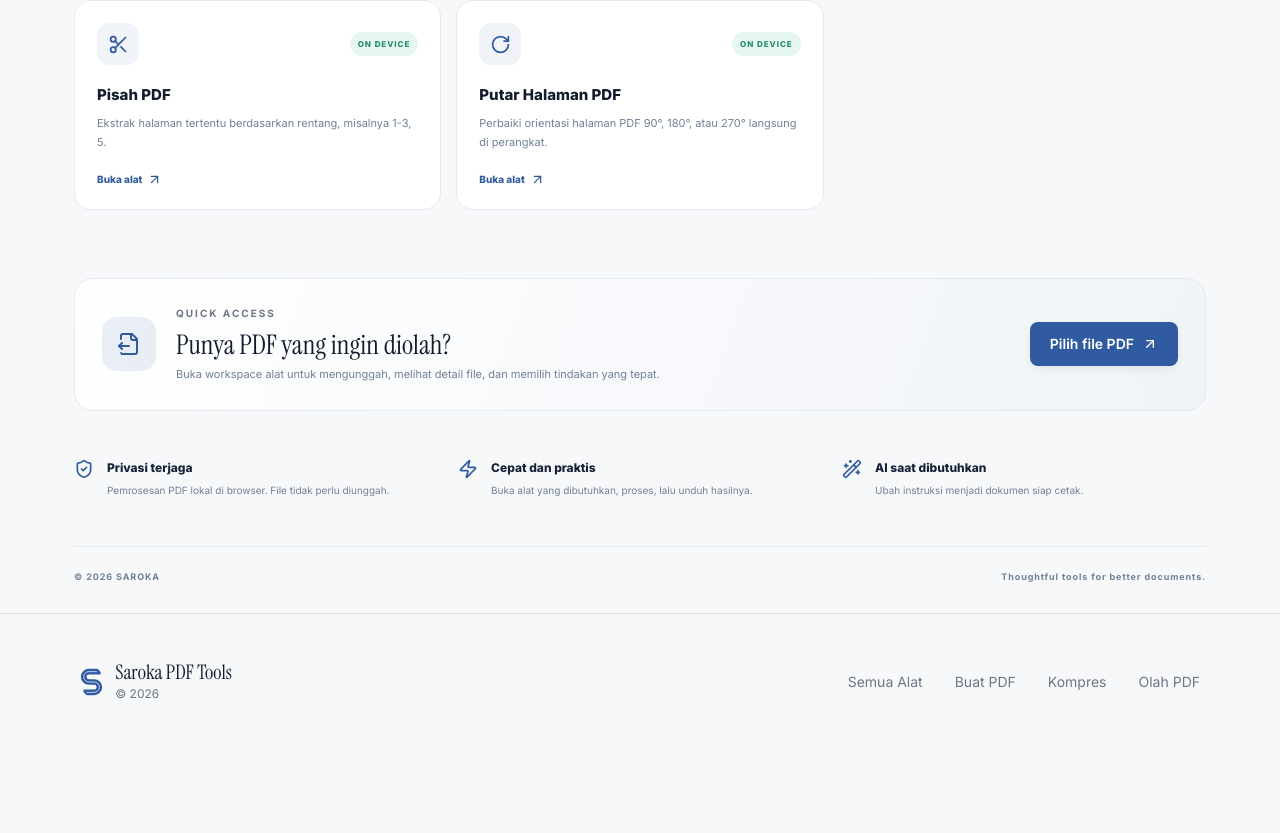
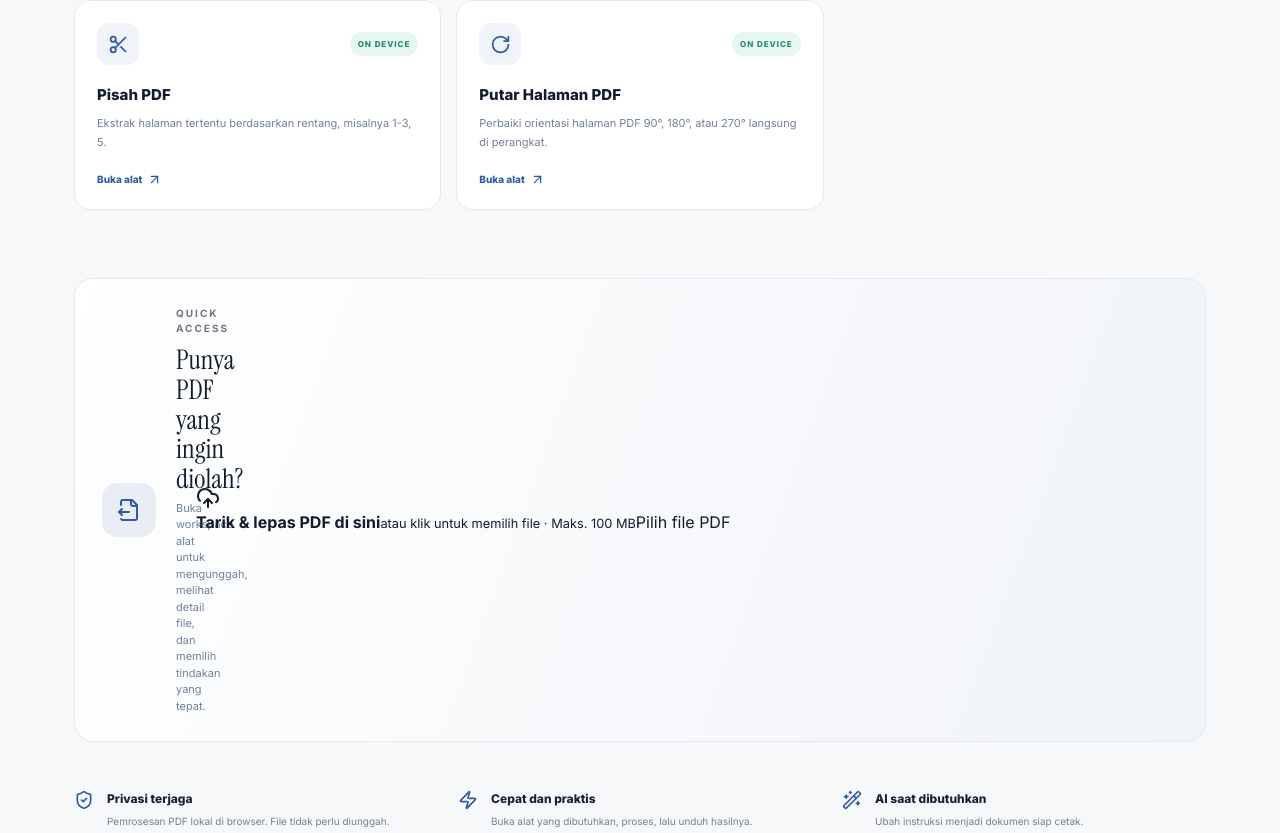
Before and after one commit to Bagaas-ind/Simulator-pdf-tools, a Next.js app: page / in a window 1280 px wide. Shown: the part 1055-1888 px from the top of the page. Before the commit the page ends 1805 px from the top, so only its background shows below. Built offline with nearby package versions, Linux system fonts and the light colour scheme.

Commit message:
feat: integrate PDF upload and live preview in workspace

```diff
--- a/app/page.tsx
+++ b/app/page.tsx
@@ -1,6 +1,7 @@
 import Link from "next/link";
 import { ArrowUpRight, Combine, FileOutput, FileText, Minimize2, RotateCw, Scissors, ShieldCheck, Sparkles, WandSparkles, Zap } from "lucide-react";
 import { tools } from "@/lib/tools";
+import QuickPdfPreview from "@/components/QuickPdfPreview";
 
 const iconMap = [Sparkles, Minimize2, Combine, Scissors, RotateCw];
 const highlights = [
@@ -52,7 +53,7 @@ export default function HomePage() {
       <section className="drop-banner">
         <div className="drop-icon"><FileOutput size={24}/></div>
         <div className="min-w-0 flex-1"><p className="eyebrow">QUICK ACCESS</p><h2>Punya PDF yang ingin diolah?</h2><p>Buka workspace alat untuk mengunggah, melihat detail file, dan memilih tindakan yang tepat.</p></div>
-        <Link href="/alat" className="btn-primary shrink-0">Pilih file PDF <ArrowUpRight size={16}/></Link>
+        <div className="w-full"><QuickPdfPreview /></div>
       </section>
 
       <section className="benefit-grid">
```
